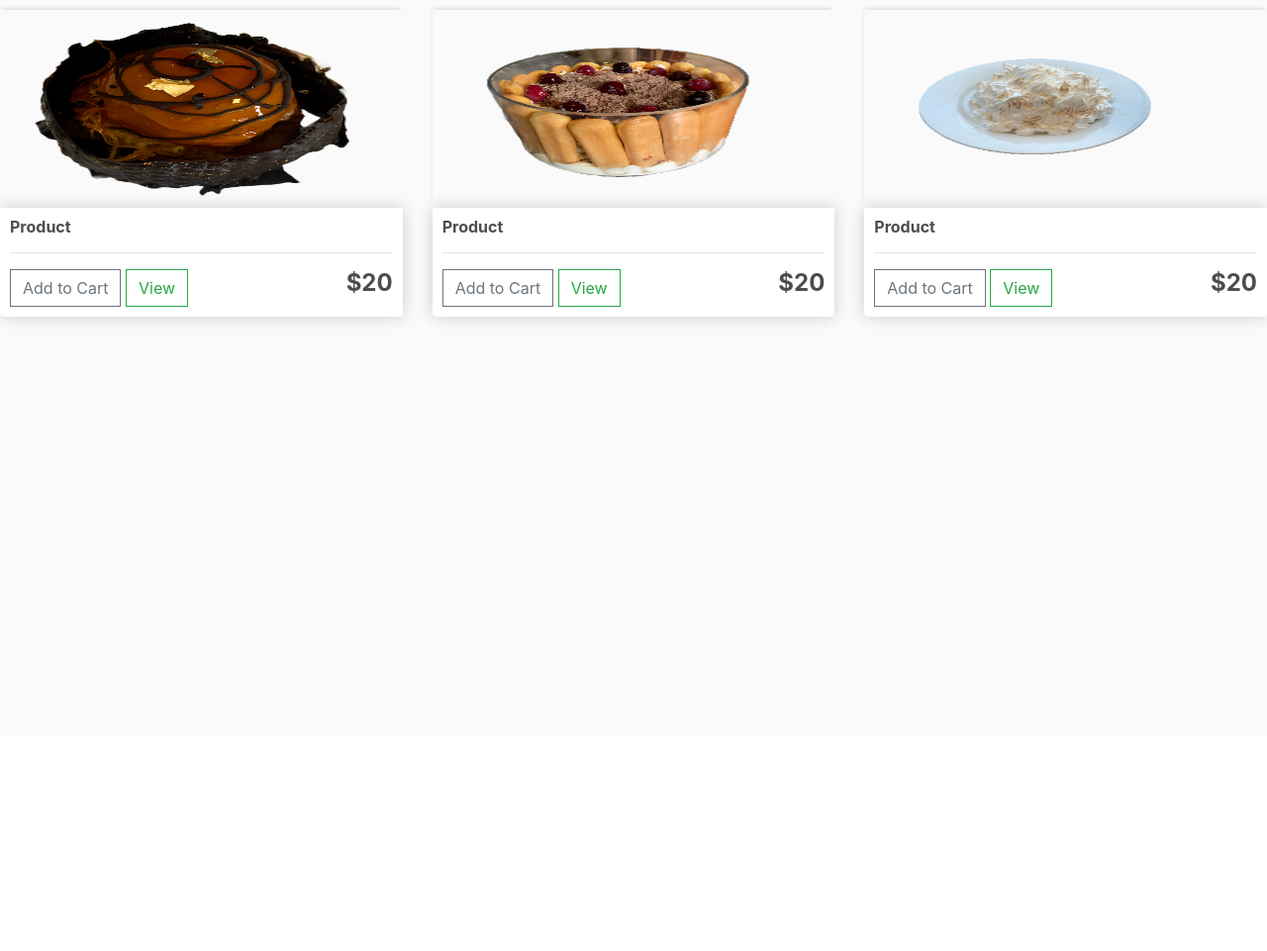
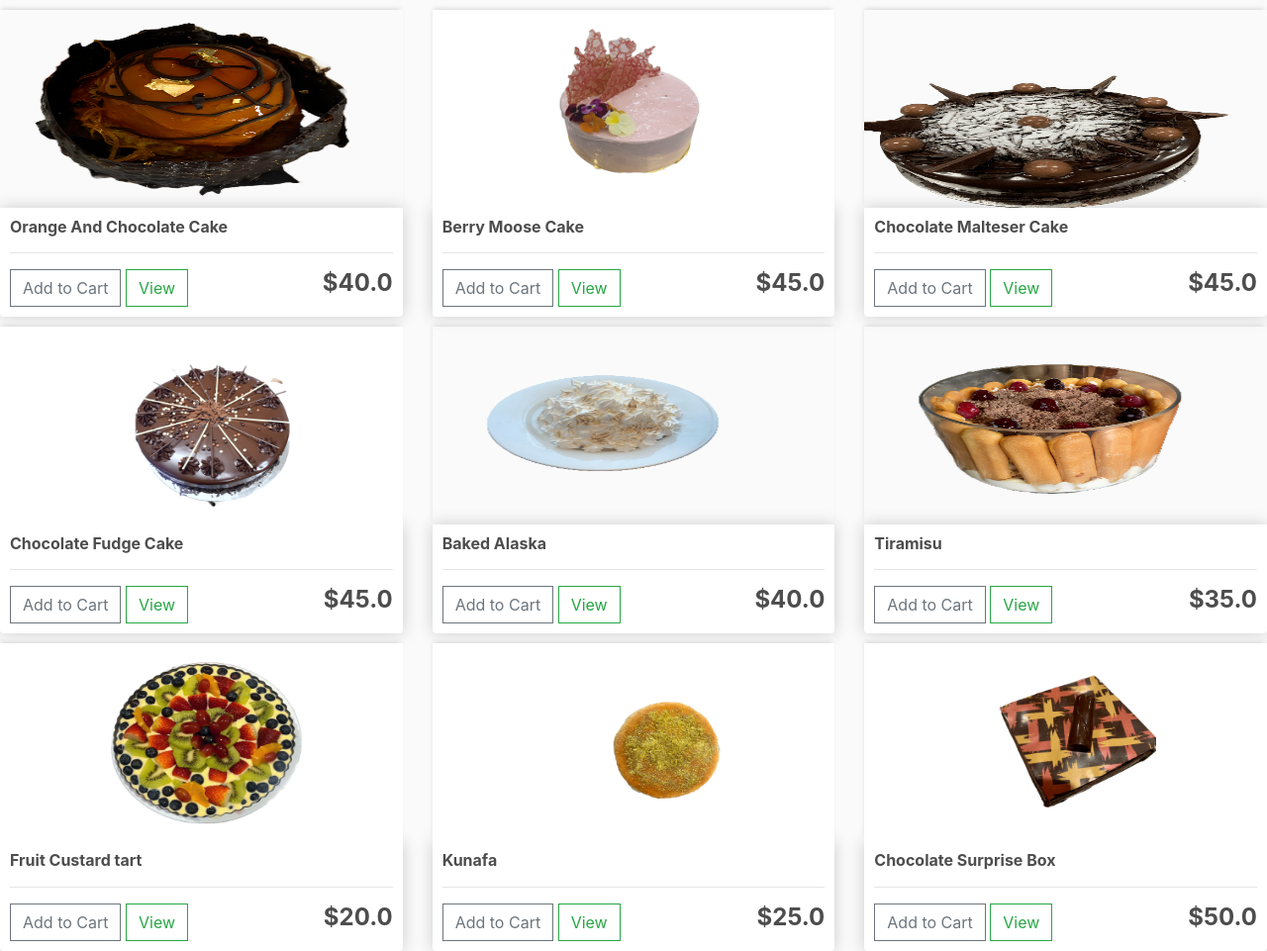
Before and after one commit to dabillybob/SaimasBakeryYear12Sat, a Django app: page / in a window 1280 px wide. Shown: the part 57-1018 px from the top of the page at 99% size. Before the commit the page ends 385 px from the top, so only its background shows below. Run offline with Django 5.2, Linux system fonts and the light colour scheme; data comes from the database, SQL or seed files in the repository; some libraries are stand-ins or nearby versions.

Commit message:
07/07/2024
-added products on admin page and rendered them on website
-rendered product images onto page
-some other small changes

```diff
--- a/SaimaBakery/SaimaBakery/settings.py
+++ b/SaimaBakery/SaimaBakery/settings.py
@@ -127,4 +127,8 @@ STATICFILES_DIRS = [
 # Default primary key field type
 # https://docs.djangoproject.com/en/5.0/ref/settings/#default-auto-field
 
+MEDIA_URL = '/images/'
+
+MEDIA_ROOT = os.path.join(BASE_DIR, 'SaimaBakery', 'static', 'images')
+
 DEFAULT_AUTO_FIELD = 'django.db.models.BigAutoField'
--- a/SaimaBakery/Shop/Templates/Shop/Shop.html
+++ b/SaimaBakery/Shop/Templates/Shop/Shop.html
@@ -3,47 +3,22 @@
 {% block content %}
 <!--creating column and rows-->
 <div class="row">
-
+<!--forloop creates items to display on web page and repeats columns gtets info from stuff entered in admin panel-->
+{% for product in products %}
       <div class="col-lg-4">
-	<!--Placing images of products-->
-	<img class="thumbnail" src="{% static 'images/orange.png' %}">
+	  <img class="thumbnail" src="{{product.image.url}}">
 		<div class="box-element product">
-		<h6><strong>Product</strong></h6>
+			<h6><strong>{{product.name}}</strong></h6>
 			<hr>
 
 			<button  class="btn btn-outline-secondary add-btn">Add to Cart</button>
 			<a class="btn btn-outline-success" href="#">View</a>
-		<h4 style="display: inline-block; float: right"><strong>$20</strong></h4>
+			<h4 style="display: inline-block; float: right"><strong>${{product.price}}</strong></h4>
 
 	     </div>
      </div>
-
-<!--displays each individual product-->
-<div class="col-lg-4">
-	<img class="thumbnail" src="{% static 'images/tirramisu.png' %}">
-	<div class="box-element product">
-		<h6><strong>Product</strong></h6>
-		<hr>
-
-		<button  class="btn btn-outline-secondary add-btn">Add to Cart</button>
-		<a class="btn btn-outline-success" href="#">View</a>
-		<h4 style="display: inline-block; float: right"><strong>$20</strong></h4>
-
-	</div>
-</div>
-
-<div class="col-lg-4">
-	<img class="thumbnail" src="{% static 'images/whitecake.png' %}">
-	<div class="box-element product">
-		<h6><strong>Product</strong></h6>
-		<hr>
-
-		<button  class="btn btn-outline-secondary add-btn">Add to Cart</button>
-		<a class="btn btn-outline-success" href="#">View</a>
-		<h4 style="display: inline-block; float: right"><strong>$20</strong></h4>
-
-	</div>
-</div>
+{% endfor %}
 
 
 {% endblock content %}
+</div>
--- a/SaimaBakery/Shop/models.py
+++ b/SaimaBakery/Shop/models.py
@@ -17,6 +17,7 @@ class Customer(models.Model):
 class Product(models.Model):
     name = models.CharField(max_length=200)
     price = models.FloatField()
+    image = models.ImageField(null=True, blank=True)
 
     # returns product name as a string
     def __str__(self):
@@ -38,3 +39,15 @@ class OrderItem(models.Model):
     order = models.ForeignKey(Order, on_delete=models.SET_NULL, null=True)
     quantity = models.IntegerField(default=0, null=True, blank=True)
     date_added = models.DateTimeField(auto_now_add=True)
+
+class CustomerInformation(models.Model):
+	customer = models.ForeignKey(Customer, on_delete=models.SET_NULL, null=True)
+	order = models.ForeignKey(Order, on_delete=models.SET_NULL, null=True)
+	address = models.CharField(max_length=200, null=False)
+	city = models.CharField(max_length=200, null=False)
+	state = models.CharField(max_length=200, null=False)
+	zipcode = models.CharField(max_length=200, null=False)
+	date_added = models.DateTimeField(auto_now_add=True)
+
+	def __str__(self):
+		return self.address
--- a/SaimaBakery/Shop/urls.py
+++ b/SaimaBakery/Shop/urls.py
@@ -1,8 +1,13 @@
 from django.urls import path
 from . import views
+from django.conf.urls.static import static
+from django.conf import settings
+
+
 
 urlpatterns = [
     path('', views.Shop, name="Shop"),
     path('Cart/', views.Cart, name='Cart'),
     path('Checkout/', views.Checkout, name='Checkout')
 ]
+urlpatterns += static(settings.MEDIA_URL, document_root=settings.MEDIA_ROOT)
--- a/SaimaBakery/Shop/views.py
+++ b/SaimaBakery/Shop/views.py
@@ -1,14 +1,11 @@
 from django.shortcuts import render
 from .models import *
 
-def store(request):
-    products = Product.objects.all
-    context = {'products':products}
-    return render(request, 'Shop/Shop.html')
 
 #rendering the pages so it shows up on application
 def Shop(request):
-    context  = {}
+    products = Product.objects.all()
+    context = {'products': products}
     return render(request, 'Shop/Shop.html', context)
 
 def Cart(request):
```
Also changed, not shown: SaimaBakery/SaimaBakery/static/images/fruit.png (added), SaimaBakery/SaimaBakery/static/images/fudge.png (added), SaimaBakery/SaimaBakery/static/images/kanafa.png (added), SaimaBakery/SaimaBakery/static/images/malteser.png (added), SaimaBakery/SaimaBakery/static/images/pink.png (added), SaimaBakery/SaimaBakery/static/images/placeholder.png (added), SaimaBakery/SaimaBakery/static/images/suprise.png (added), SaimaBakery/Shop/migrations/0002_auto_20240707_1141.py (added), SaimaBakery/Shop/migrations/0003_product_image.py (added), SaimaBakery/db.sqlite3. Lines whose indentation alone changed are shown as unchanged.
